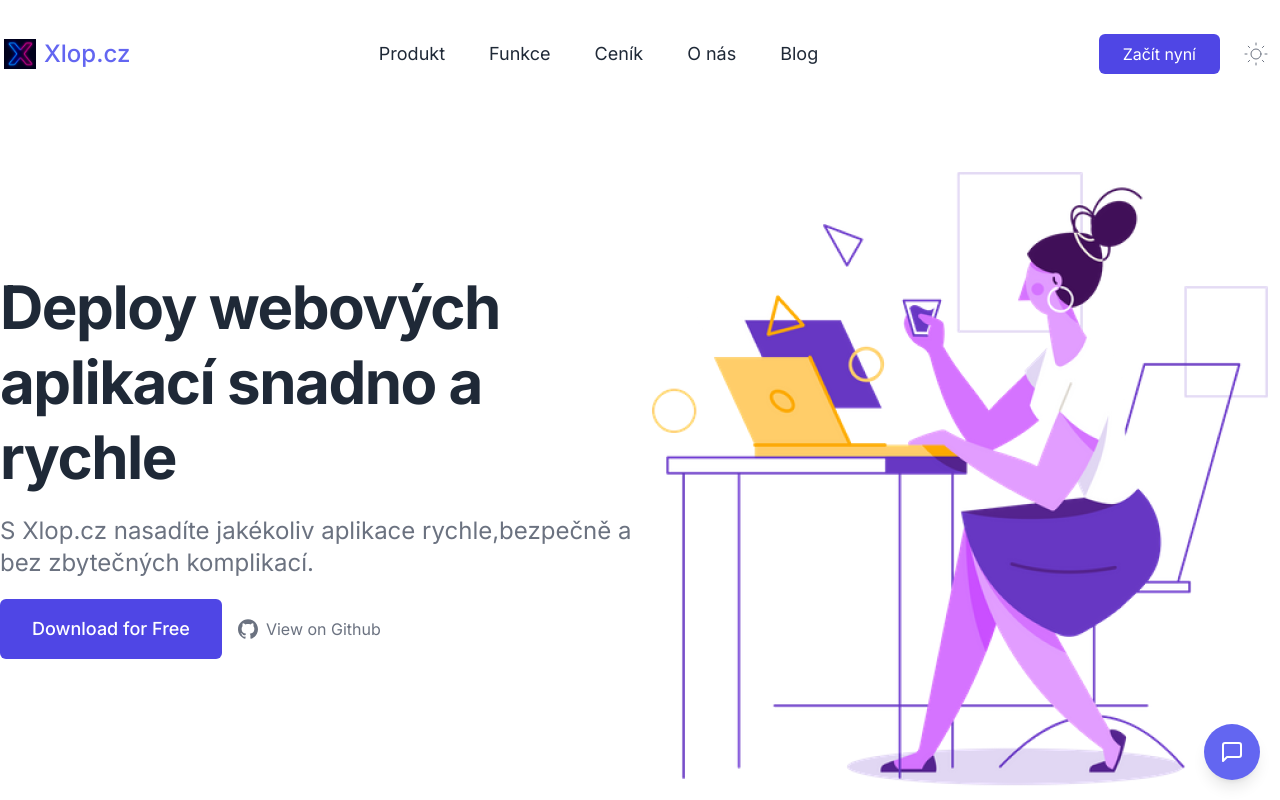
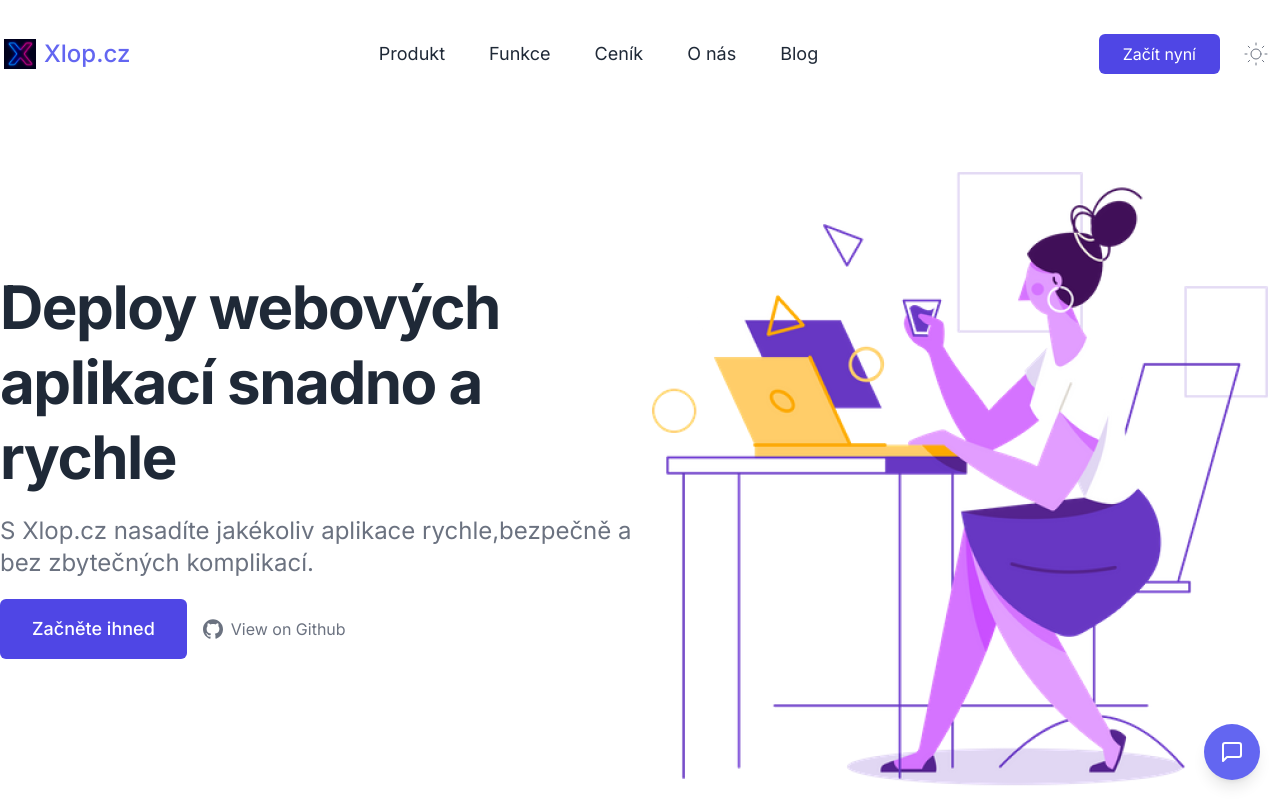
Before and after one commit to Mairinger/Landing-Page-, a Next.js app: page / in a window 1280 px wide. Shown: the top 800 px of the page. Built offline with nearby package versions, Linux system fonts and the light colour scheme.

Commit message:
Update Hero.tsx

```diff
--- a/src/components/Hero.tsx
+++ b/src/components/Hero.tsx
@@ -17,11 +17,11 @@ export const Hero = () => {
 
             <div className="flex flex-col items-start space-y-3 sm:space-x-4 sm:space-y-0 sm:items-center sm:flex-row">
               <a
-                href="https://web3templates.com/templates/nextly-landing-page-template-for-startups"
+                href="https://deploy.xlop.cz"
                 target="_blank"
                 rel="noopener"
                 className="px-8 py-4 text-lg font-medium text-center text-white bg-indigo-600 rounded-md ">
-                Download for Free
+                Začněte ihned
               </a>
               <a
                 href="https://github.com/web3templates/nextly-template/"
```
